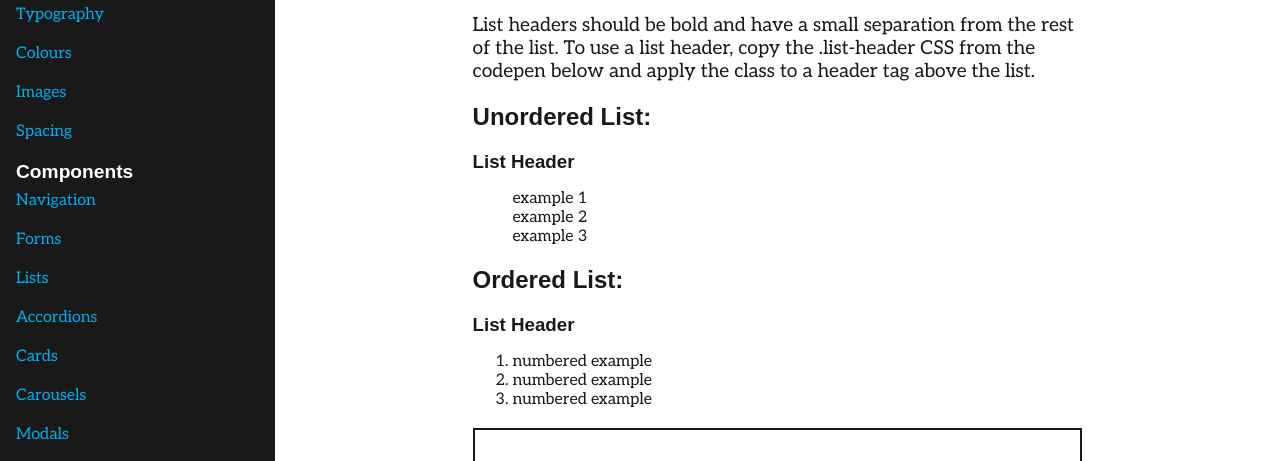
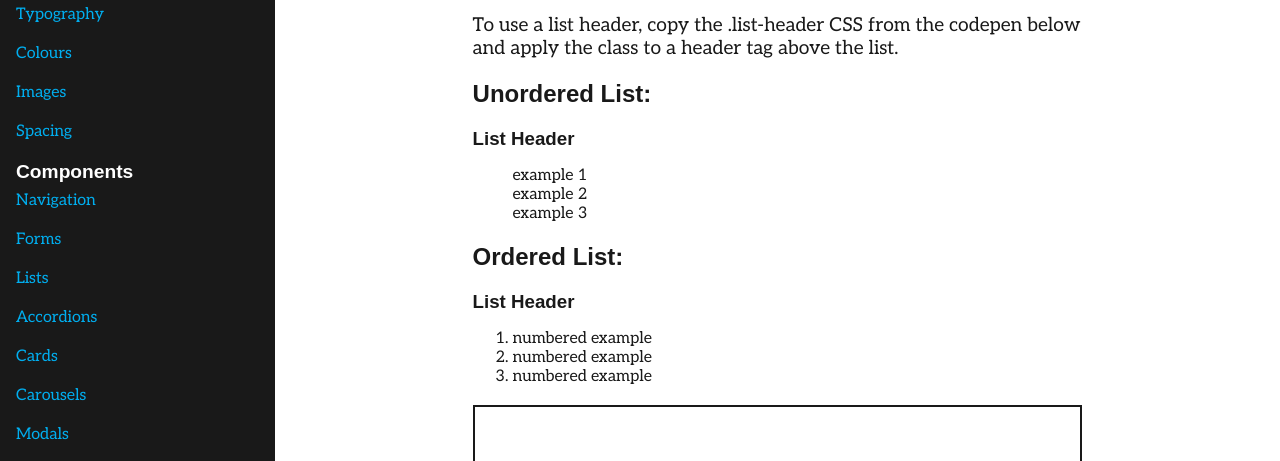
Before and after one commit to YoukaiDragon/dgl-309-design-system, a plain HTML site: page lists.html in a window 1280 px wide. Shown: the part 155-616 px from the top of the page. Drawn offline with Linux system fonts and the light colour scheme; a script that the page names is missing.

Commit message:
Edit instructional text

```diff
--- a/lists.html
+++ b/lists.html
@@ -76,11 +76,9 @@
         <h1>Lists</h1>
         <div class="lists">
             <section>
-                <p>Unordered lists should have no list marker, while ordered lists should have decimal number markers
+                <p>Unordered lists should have no list marker, while ordered lists should have decimal number markers.
                 </p>
-                <p>List headers should be bold and have a small separation from the rest of the list. To use a list
-                    header,
-                    copy the
+                <p>To use a list header, copy the
                     .list-header CSS from the codepen below and apply the class to a header tag above the list.
                 </p>
                 <h2>Unordered List:</h2>
```
